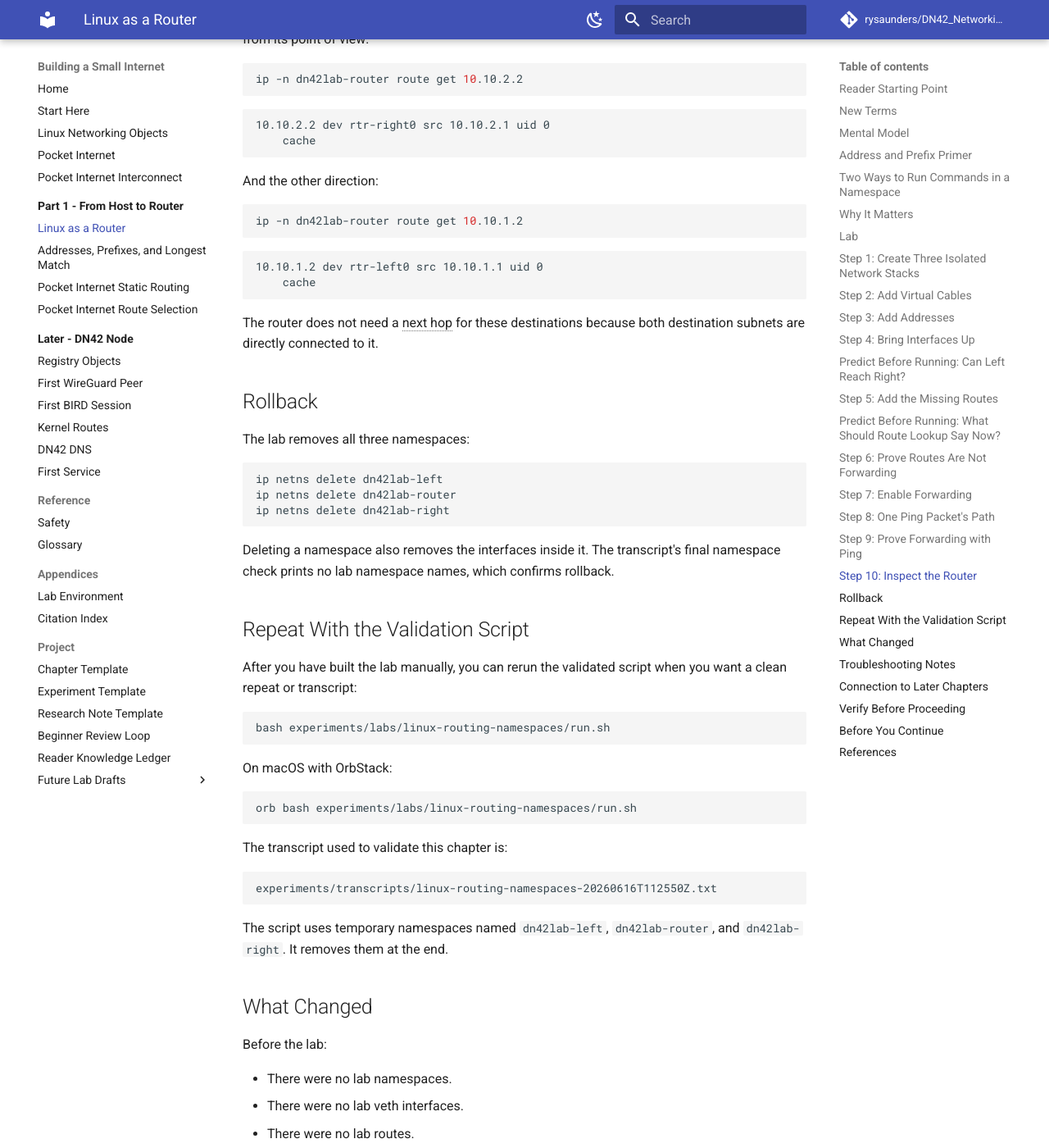
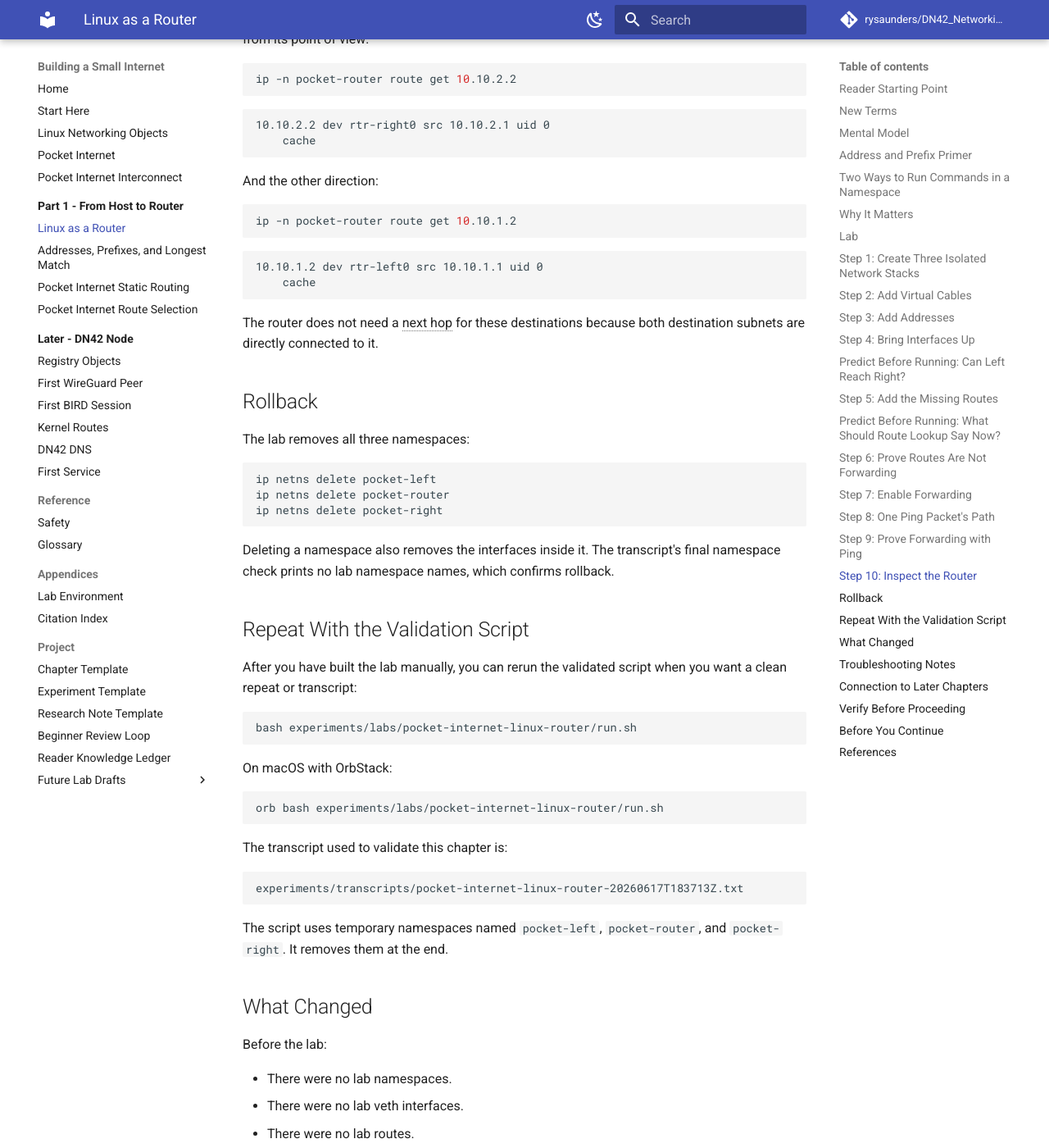
Before and after one commit to rysaunders/DN42_Networking_by_Experimenting, an MkDocs documentation site: the page built from docs/part-01-first-principles/01-linux-networking.md, in a window 1280 px wide and 1400 px high, scrolled down 11581 px. Shown: the whole window at 82% size. Built offline with MkDocs 1.6.1 and Material for MkDocs 9.7.7, drawn with Linux system fonts in a browser that asks for light colours; comment, search, counter and statistics services are not loaded; some of the changed text lies outside the part shown.

Commit message:
Rename first lab to Pocket Internet language

````diff
--- a/docs/part-01-first-principles/01-linux-networking.md
+++ b/docs/part-01-first-principles/01-linux-networking.md
@@ -15,7 +15,7 @@ DN42 will later add WireGuard tunnels, BIRD (a routing daemon), registry objects
 | Term | Plain-language meaning | Example in this lab |
 | --- | --- | --- |
 | Network stack | The part of an operating system that owns interfaces, addresses, routes, and packet handling. | Each namespace has its own route table. |
-| Namespace | An isolated copy of a Linux network stack. | `dn42lab-left` cannot see interfaces inside `dn42lab-right`. |
+| Namespace | An isolated copy of a Linux network stack. | `pocket-left` cannot see interfaces inside `pocket-right`. |
 | Interface | A place where packets enter or leave a network stack. | `left0` is the interface inside the left namespace. |
 | veth pair | A virtual Ethernet cable with two ends. A packet sent into one end comes out the other. | `left0` connects to `rtr-left0`. |
 | Address | A label assigned to an interface so packets can name a source or destination. | `10.10.1.2` belongs to `left0`. |
@@ -42,9 +42,9 @@ This lab creates three tiny machines:
 
 ```mermaid
 flowchart LR
-  left["dn42lab-left<br/>left0: 10.10.1.2/30"]
-  router["dn42lab-router<br/>rtr-left0: 10.10.1.1/30<br/>rtr-right0: 10.10.2.1/30"]
-  right["dn42lab-right<br/>right0: 10.10.2.2/30"]
+  left["pocket-left<br/>left0: 10.10.1.2/30"]
+  router["pocket-router<br/>rtr-left0: 10.10.1.1/30<br/>rtr-right0: 10.10.2.1/30"]
+  right["pocket-right<br/>right0: 10.10.2.2/30"]
 
   left -- "left link<br/>10.10.1.0/30" --> router
   router -- "right link<br/>10.10.2.0/30" --> right
@@ -96,13 +96,13 @@ That is why Linux creates the connected route automatically.
 This chapter uses two command forms:
 
 ```sh
-ip -n dn42lab-left route
+ip -n pocket-left route
 ```
 
 and:
 
 ```sh
-ip netns exec dn42lab-left ping -c 1 10.10.2.2
+ip netns exec pocket-left ping -c 1 10.10.2.2
 ```
 
 `ip -n NAME ...` is a shortcut built into the `ip` command. It means "run this `ip` operation against namespace `NAME`."
@@ -141,25 +141,25 @@ Then run the commands from that Linux shell as root, or prefix them with `sudo`.
 Start by deleting any old lab namespaces:
 
 ```sh
-ip netns delete dn42lab-left 2>/dev/null || true
-ip netns delete dn42lab-router 2>/dev/null || true
-ip netns delete dn42lab-right 2>/dev/null || true
+ip netns delete pocket-left 2>/dev/null || true
+ip netns delete pocket-router 2>/dev/null || true
+ip netns delete pocket-right 2>/dev/null || true
 ```
 
 Then create three new ones:
 
 ```sh
-ip netns add dn42lab-left
-ip netns add dn42lab-router
-ip netns add dn42lab-right
+ip netns add pocket-left
+ip netns add pocket-router
+ip netns add pocket-right
 ```
 
 After this, `ip netns list` shows:
 
 ```text
-dn42lab-right
-dn42lab-router
-dn42lab-left
+pocket-right
+pocket-router
+pocket-left
 ```
 
 At this point there are three isolated network stacks, but they are not connected to anything useful yet.
@@ -176,10 +176,10 @@ ip link add right0 type veth peer name rtr-right0
 Then it moves each cable end into the correct namespace:
 
 ```sh
-ip link set left0 netns dn42lab-left
-ip link set rtr-left0 netns dn42lab-router
-ip link set right0 netns dn42lab-right
-ip link set rtr-right0 netns dn42lab-router
+ip link set left0 netns pocket-left
+ip link set rtr-left0 netns pocket-router
+ip link set right0 netns pocket-right
+ip link set rtr-right0 netns pocket-router
 ```
 
 Now the topology exists, but the interfaces still need addresses and must be brought up.
@@ -195,9 +195,9 @@ Read that command as: "for all network namespaces, run `ip link show` inside eac
 The transcript shows each namespace has its own `lo` interface. It also shows the veth ends in their new homes:
 
 ```text
-dn42lab-left: left0
-dn42lab-router: rtr-left0 and rtr-right0
-dn42lab-right: right0
+pocket-left: left0
+pocket-router: rtr-left0 and rtr-right0
+pocket-right: right0
 ```
 
 At this point the veth links exist, but they are still `state DOWN` and have no IP addresses. That is the difference between creating a cable and making the cable usable for IP traffic.
@@ -207,10 +207,10 @@ At this point the veth links exist, but they are still `state DOWN` and have no
 The lab gives each interface an IPv4 address:
 
 ```sh
-ip -n dn42lab-left addr add 10.10.1.2/30 dev left0
-ip -n dn42lab-router addr add 10.10.1.1/30 dev rtr-left0
-ip -n dn42lab-router addr add 10.10.2.1/30 dev rtr-right0
-ip -n dn42lab-right addr add 10.10.2.2/30 dev right0
+ip -n pocket-left addr add 10.10.1.2/30 dev left0
+ip -n pocket-router addr add 10.10.1.1/30 dev rtr-left0
+ip -n pocket-router addr add 10.10.2.1/30 dev rtr-right0
+ip -n pocket-right addr add 10.10.2.2/30 dev right0
 ```
 
 The `/30` prefix creates a tiny subnet with two usable interface addresses. That is enough for a point-to-point link:
@@ -223,13 +223,13 @@ The `/30` prefix creates a tiny subnet with two usable interface addresses. That
 Linux interfaces can exist while administratively down. The lab enables loopback and veth interfaces inside each namespace:
 
 ```sh
-ip -n dn42lab-left link set lo up
-ip -n dn42lab-left link set left0 up
-ip -n dn42lab-router link set lo up
-ip -n dn42lab-router link set rtr-left0 up
-ip -n dn42lab-router link set rtr-right0 up
-ip -n dn42lab-right link set lo up
-ip -n dn42lab-right link set right0 up
+ip -n pocket-left link set lo up
+ip -n pocket-left link set left0 up
+ip -n pocket-router link set lo up
+ip -n pocket-router link set rtr-left0 up
+ip -n pocket-router link set rtr-right0 up
+ip -n pocket-right link set lo up
+ip -n pocket-right link set right0 up
 ```
 
 Once addresses are configured and links are up, Linux automatically creates connected routes.
@@ -245,7 +245,7 @@ Read that as: "for all network namespaces, run `ip route` inside each one."
 The lab also starts with forwarding disabled so the forwarding step is visible and deterministic:
 
 ```sh
-ip netns exec dn42lab-router sysctl -w net.ipv4.ip_forward=0
+ip netns exec pocket-router sysctl -w net.ipv4.ip_forward=0
 ```
 
 The left namespace route table contains only its local link:
@@ -292,7 +292,7 @@ So the route lookup should fail.
 The transcript confirms it:
 
 ```sh
-ip -n dn42lab-left route get 10.10.2.2
+ip -n pocket-left route get 10.10.2.2
 ```
 
 ```text
@@ -302,7 +302,7 @@ RTNETLINK answers: Network is unreachable
 Ping fails for the same reason:
 
 ```sh
-ip netns exec dn42lab-left ping -c 1 -W 1 10.10.2.2
+ip netns exec pocket-left ping -c 1 -W 1 10.10.2.2
 ```
 
 ```text
@@ -316,7 +316,7 @@ This is a good failure. It proves Linux is using the route table rather than gue
 Left needs an instruction for the right-side subnet:
 
 ```sh
-ip -n dn42lab-left route add 10.10.2.0/30 via 10.10.1.1 dev left0
+ip -n pocket-left route add 10.10.2.0/30 via 10.10.1.1 dev left0
 ```
 
 Read that as:
@@ -334,7 +334,7 @@ Before revealing it, derive it from the topology:
 ??? question "Reveal the matching return-route command"
 
     ```sh
-    ip -n dn42lab-right route add 10.10.1.0/30 via 10.10.2.1 dev right0
+    ip -n pocket-right route add 10.10.1.0/30 via 10.10.2.1 dev right0
     ```
 
     Read that as:
@@ -357,7 +357,7 @@ It should name:
 The transcript confirms it:
 
 ```sh
-ip -n dn42lab-left route get 10.10.2.2
+ip -n pocket-left route get 10.10.2.2
 ```
 
 ```text
@@ -368,7 +368,7 @@ ip -n dn42lab-left route get 10.10.2.2
 Right has the mirror image route:
 
 ```sh
-ip -n dn42lab-right route get 10.10.1.2
+ip -n pocket-right route get 10.10.1.2
 ```
 
 ```text
@@ -385,7 +385,7 @@ Routes on the edge namespaces are necessary, but they are not enough.
 The lab checks forwarding before trying ping:
 
 ```sh
-ip netns exec dn42lab-router sysctl net.ipv4.ip_forward
+ip netns exec pocket-router sysctl net.ipv4.ip_forward
 ```
 
 The transcript shows:
@@ -397,7 +397,7 @@ net.ipv4.ip_forward = 0
 Now left has a route to right, but the router namespace is not willing to forward packets that are not addressed to itself:
 
 ```sh
-ip netns exec dn42lab-left ping -c 1 -W 1 10.10.2.2
+ip netns exec pocket-left ping -c 1 -W 1 10.10.2.2
 ```
 
 The transcript shows:
@@ -416,7 +416,7 @@ This is the second useful failure in the lab:
 The middle namespace must be willing to forward packets that are not addressed to itself. Linux controls this with:
 
 ```sh
-ip netns exec dn42lab-router sysctl -w net.ipv4.ip_forward=1
+ip netns exec pocket-router sysctl -w net.ipv4.ip_forward=1
 ```
 
 The transcript shows:
@@ -431,17 +431,17 @@ Without this setting, the router namespace can talk to both connected networks i
 
 After routes and forwarding are in place, a ping from left to right has a concrete path:
 
-1. `dn42lab-left` creates an ICMP echo request from `10.10.1.2` to `10.10.2.2`.
+1. `pocket-left` creates an ICMP echo request from `10.10.1.2` to `10.10.2.2`.
 2. Left looks up `10.10.2.2` in its route table.
 3. Left matches `10.10.2.0/30 via 10.10.1.1 dev left0`.
 4. Left sends the packet out `left0` to the next hop `10.10.1.1`.
 5. The veth pair carries the packet across the left local link to `rtr-left0`.
-6. `dn42lab-router` receives the packet. The destination is not one of the router's own addresses.
+6. `pocket-router` receives the packet. The destination is not one of the router's own addresses.
 7. Because `net.ipv4.ip_forward=1`, the router does its own route lookup for `10.10.2.2`.
 8. The router matches its connected route `10.10.2.0/30 dev rtr-right0`.
 9. The router sends the packet out `rtr-right0`.
 10. The second veth pair carries the packet across the right local link to `right0`.
-11. `dn42lab-right` receives a packet addressed to its own `10.10.2.2` address and sends an echo reply back.
+11. `pocket-right` receives a packet addressed to its own `10.10.2.2` address and sends an echo reply back.
 12. The reply follows the mirror-image route through `10.10.2.1`, the router namespace, `10.10.1.1`, and finally `left0`.
 
 The important split is this: veth links move packets across one local link, while IP route lookups decide the next link to use.
@@ -451,7 +451,7 @@ The important split is this: veth links move packets across one local link, whil
 Now left can ping right:
 
 ```sh
-ip netns exec dn42lab-left ping -c 2 -W 1 10.10.2.2
+ip netns exec pocket-left ping -c 2 -W 1 10.10.2.2
 ```
 
 The transcript shows two replies:
@@ -464,7 +464,7 @@ The transcript shows two replies:
 Right can ping left:
 
 ```sh
-ip netns exec dn42lab-right ping -c 2 -W 1 10.10.1.2
+ip netns exec pocket-right ping -c 2 -W 1 10.10.1.2
 ```
 
 The transcript shows two replies again:
@@ -481,8 +481,8 @@ The `ttl=63` is supporting evidence in this lab. Linux commonly starts IPv4 ping
 The router namespace saw packets on both veth interfaces:
 
 ```sh
-ip -n dn42lab-router -s link show rtr-left0
-ip -n dn42lab-router -s link show rtr-right0
+ip -n pocket-router -s link show rtr-left0
+ip -n pocket-router -s link show rtr-right0
 ```
 
 The transcript shows nonzero RX and TX packet counters on both links.
@@ -490,7 +490,7 @@ The transcript shows nonzero RX and TX packet counters on both links.
 The router's own route lookup is simple because both edge addresses are directly connected from its point of view:
 
 ```sh
-ip -n dn42lab-router route get 10.10.2.2
+ip -n pocket-router route get 10.10.2.2
 ```
 
 ```text
@@ -501,7 +501,7 @@ ip -n dn42lab-router route get 10.10.2.2
 And the other direction:
 
 ```sh
-ip -n dn42lab-router route get 10.10.1.2
+ip -n pocket-router route get 10.10.1.2
 ```
 
 ```text
@@ -516,9 +516,9 @@ The router does not need a next hop for these destinations because both destinat
 The lab removes all three namespaces:
 
 ```sh
-ip netns delete dn42lab-left
-ip netns delete dn42lab-router
-ip netns delete dn42lab-right
+ip netns delete pocket-left
+ip netns delete pocket-router
+ip netns delete pocket-right
 ```
 
 Deleting a namespace also removes the interfaces inside it. The transcript's final namespace check prints no lab namespace names, which confirms rollback.
@@ -528,22 +528,22 @@ Deleting a namespace also removes the interfaces inside it. The transcript's fin
 After you have built the lab manually, you can rerun the validated script when you want a clean repeat or transcript:
 
 ```sh
-bash experiments/labs/linux-routing-namespaces/run.sh
+bash experiments/labs/pocket-internet-linux-router/run.sh
 ```
 
 On macOS with OrbStack:
 
 ```sh
-orb bash experiments/labs/linux-routing-namespaces/run.sh
+orb bash experiments/labs/pocket-internet-linux-router/run.sh
 ```
 
 The transcript used to validate this chapter is:
 
 ```text
-experiments/transcripts/linux-routing-namespaces-20260616T112550Z.txt
+experiments/transcripts/pocket-internet-linux-router-20260617T183713Z.txt
 ```
 
-The script uses temporary namespaces named `dn42lab-left`, `dn42lab-router`, and `dn42lab-right`. It removes them at the end.
+The script uses temporary namespaces named `pocket-left`, `pocket-router`, and `pocket-right`. It removes them at the end.
 
 ## What Changed
 
@@ -633,4 +633,4 @@ Next we need:
 
 - `linux-ip-route`: use this later when you want the exact Linux meanings of route fields such as `via`, `dev`, `src`, and `scope link`.
 - `dn42-network-settings`: use this later when forwarding, reverse-path filtering, or asymmetric routing becomes relevant on a real DN42 node.
-- Transcript: `experiments/transcripts/linux-routing-namespaces-20260616T112550Z.txt`.
+- Transcript: `experiments/transcripts/pocket-internet-linux-router-20260617T183713Z.txt`.
````
Also changed, not shown: experiments/labs/pocket-internet-linux-router/README.md (renamed from experiments/labs/linux-routing-namespaces/README.md, +6 -6 lines), 7 other files.
